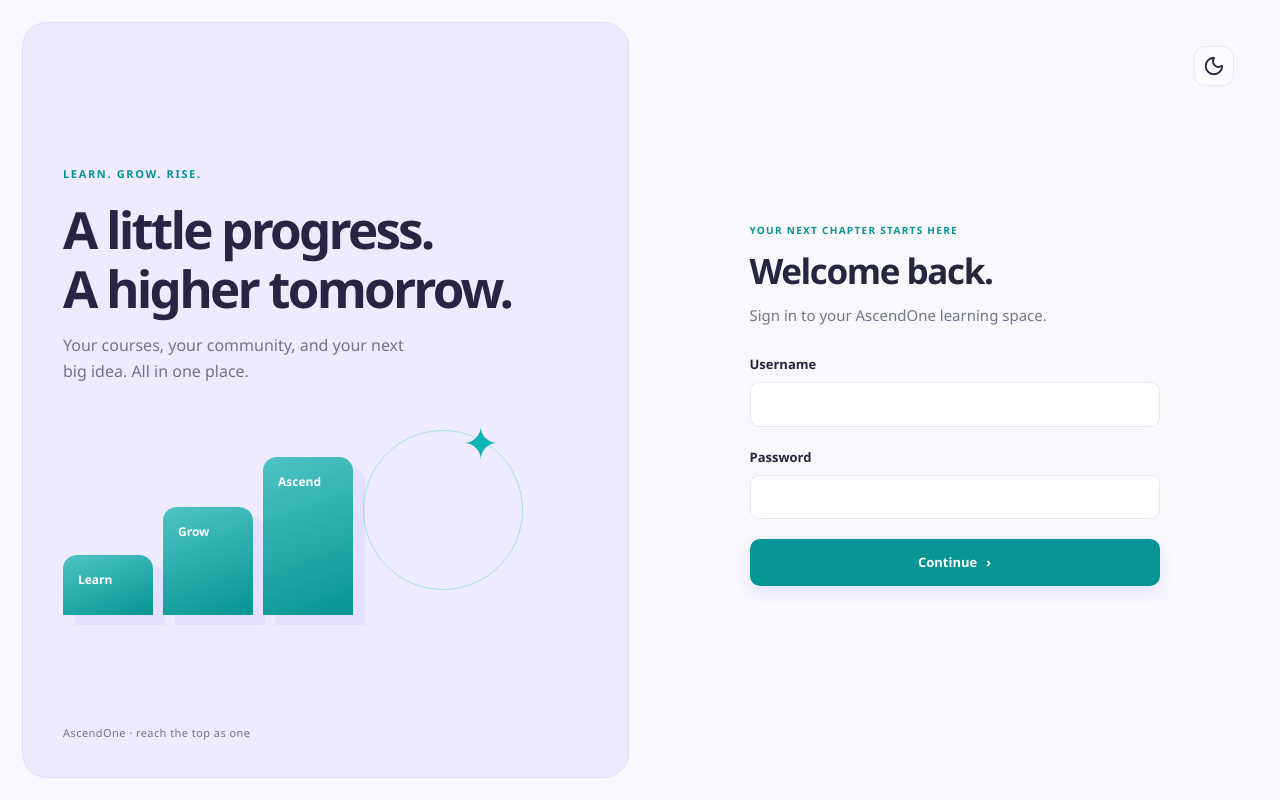
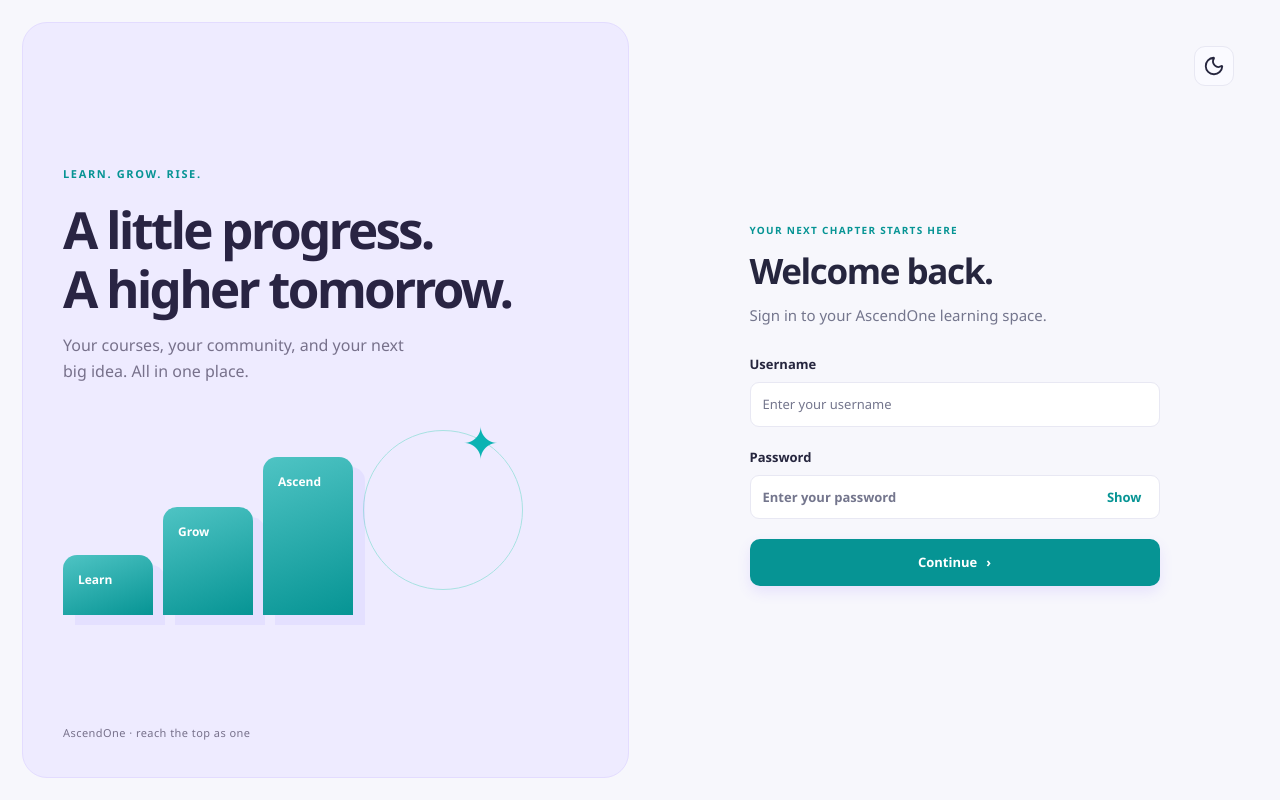
Before and after one commit to vonvoncode/WEBDEV-Midterms-LMS, a PHP site: page / in a window 1280 px wide. Run offline with PHP 8.4, Linux system fonts and the light colour scheme.

Commit message:
Fixed: Login Password hide unhide func

```diff
--- a/assets/css/style.css
+++ b/assets/css/style.css
@@ -7,8 +7,10 @@
   --muted: #74768d;
   --line: #e8e8f3;
   --primary: #069494;
+  --secondary: #fcc689;
   --primary-hover: #057a7a;
   --primary-soft: #e0f5f5;
+  --secondary-soft: #f89422;
   --primary-light: #4fc4c4;
   --primary-glow: #0bb3b3;
   --primary-line: #a8e2e2;
@@ -26,8 +28,10 @@
   --muted: #b0adc5;
   --line: #36364c;
   --primary: #2dd4d4;
+  --secondary: #f78d15;
   --primary-hover: #52e0e0;
   --primary-soft: #123939;
+  --secondary-soft: #f89422;
   --danger: #ff91aa;
   --success: #60d6b6;
   --shadow: 0 12px 32px rgb(0 0 0 / 12%);
@@ -1093,13 +1097,18 @@ tbody tr:last-child td {
 }
 
 .badge.soft {
-  color: var(--primary);
-  background: var(--primary-soft);
+  color: var(--line);
+  background: var(--secondary-soft);
 }
 
 .badge.good {
   color: var(--success);
   background: rgb(28 184 135 / 9%);
+}
+
+.badge.good2{
+  color: var(--success);
+  background: var(--background);
 }
 
 .gradeBox {
@@ -2696,3 +2705,54 @@ legend {
     scroll-behavior: auto !important;
   }
 }
+
+.password-field label {
+  display: block;
+  margin-bottom: 8px;
+  color: var(--text);
+}
+
+.password-wrapper {
+  position: relative;
+}
+
+.password-wrapper input {
+  box-sizing: border-box;
+  width: 100%;
+  padding: 11px 76px 11px 12px;
+  border: 1px solid var(--line);
+  border-radius: 9px;
+  background: var(--surface);
+  color: var(--text);
+  caret-color: var(--text);
+  font: inherit;
+}
+
+.password-wrapper input::placeholder {
+  color: var(--muted);
+  opacity: 1;
+}
+
+.password-wrapper button {
+  position: absolute;
+  top: 50%;
+  right: 10px;
+  transform: translateY(-50%);
+  padding: 6px 8px;
+  border: 0;
+  border-radius: 4px;
+  background: transparent;
+  color: var(--primary);
+  font: inherit;
+  cursor: pointer;
+}
+
+.password-wrapper button:hover {
+  color: var(--primary-hover);
+}
+
+.password-wrapper input:focus-visible,
+.password-wrapper button:focus-visible {
+  outline: 3px solid var(--primary);
+  outline-offset: 4px;
+}
--- a/assets/js/assignment-detail.js
+++ b/assets/js/assignment-detail.js
@@ -206,7 +206,7 @@
         const { used, limit, remaining } = getReplacementState(submission);
         const blocked = submissionBlockReason(context.assignment, submission);
         body.innerHTML = `
-      <span class="badge soft">Submitted</span>
+      <span class="badge good2">Submitted</span>
       ${submission.late ? '<span class="badge danger">Late</span>' : ''}
       <p class="muted">Submitted ${escapeHTML(submission.submittedAt)}</p>
       <div class="callout">
--- a/assets/js/script.js
+++ b/assets/js/script.js
@@ -11,6 +11,22 @@ const usernameInput = document.getElementById("username");
 const passwordInput = document.getElementById("password");
 const errorMessage = document.getElementById("login-error");
 
+
+function togglePasswordVisibility(input, button) {
+    const showPassword = input.type === "password";
+
+    input.type = showPassword ? "text" : "password";
+    button.textContent = showPassword ? "Hide" : "Show";
+    button.setAttribute(
+        "aria-label",
+        showPassword ? "Hide password" : "Show password"
+    );
+}
+const toggleButton = document.getElementById("toggle-password");
+
+toggleButton.addEventListener("click", () => {
+    togglePasswordVisibility(passwordInput, toggleButton);
+});
 
 
 function findAccount(username, password) {
--- a/index.html
+++ b/index.html
@@ -50,11 +50,12 @@
                   type="text"
                   id="username"
                   name="username"
+                  placeholder="Enter your username"
                   autocomplete="username"
                   required
                 />
               </div>
-              <div class="field">
+              <!-- <div class="field">
                 <label for="password">Password</label>
                 <input
                   type="password"
@@ -63,6 +64,30 @@
                   autocomplete="current-password"
                   required
                 />
+              </div> -->
+
+              <div class="field">
+                <label for="password">Password</label>
+
+                <div class="password-wrapper">
+                  <input
+                    type="password"
+                    id="password"
+                    name="password"
+                    placeholder="Enter your password"
+                    autocomplete="current-password"
+                    required
+                  />
+
+                  <button
+                    type="button"
+                    id="toggle-password"
+                    aria-controls="password"
+                    aria-label="Show password"
+                  >
+                    Show
+                  </button>
+                </div>
               </div>
 
               <div id="login-error" class="form-error"></div>
```
